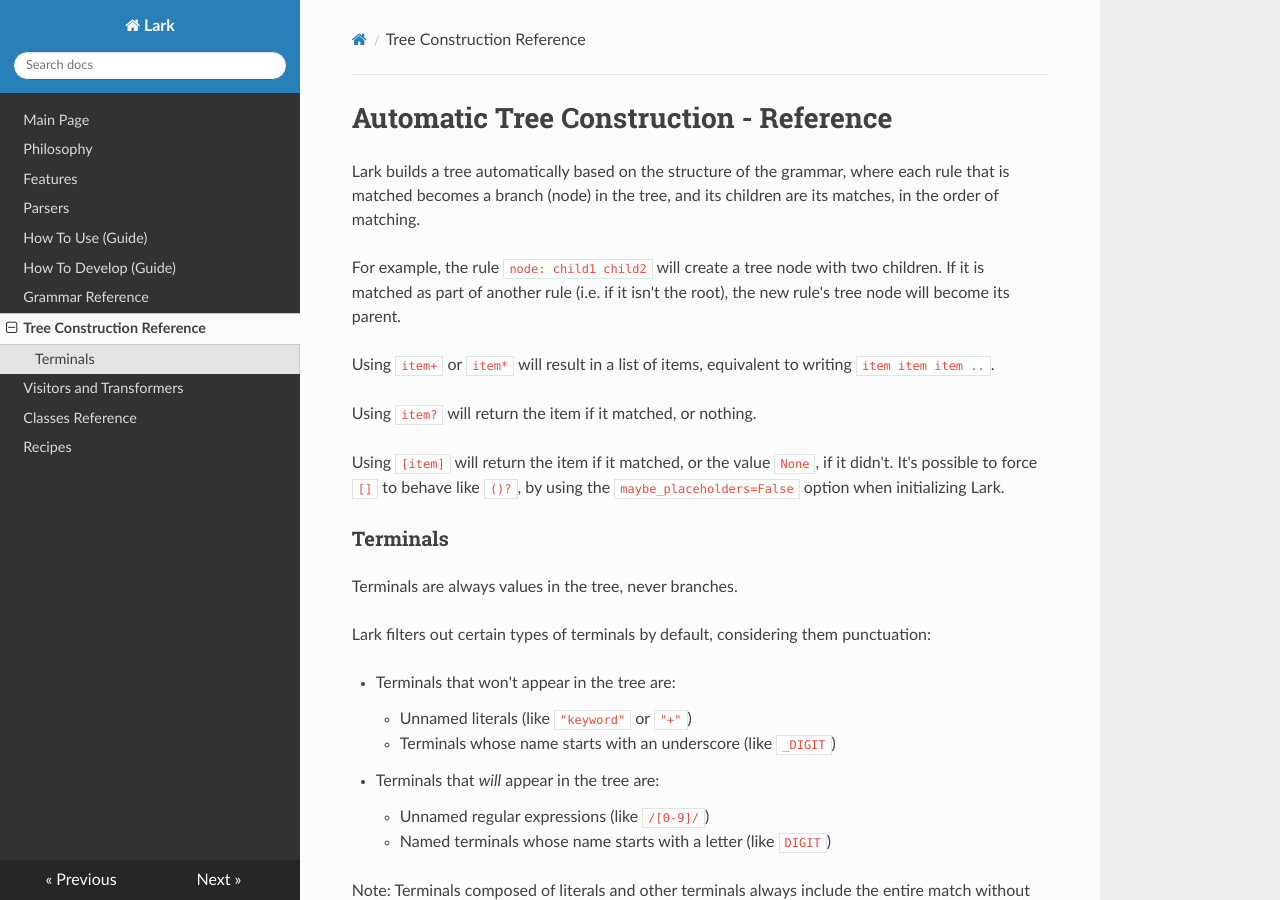
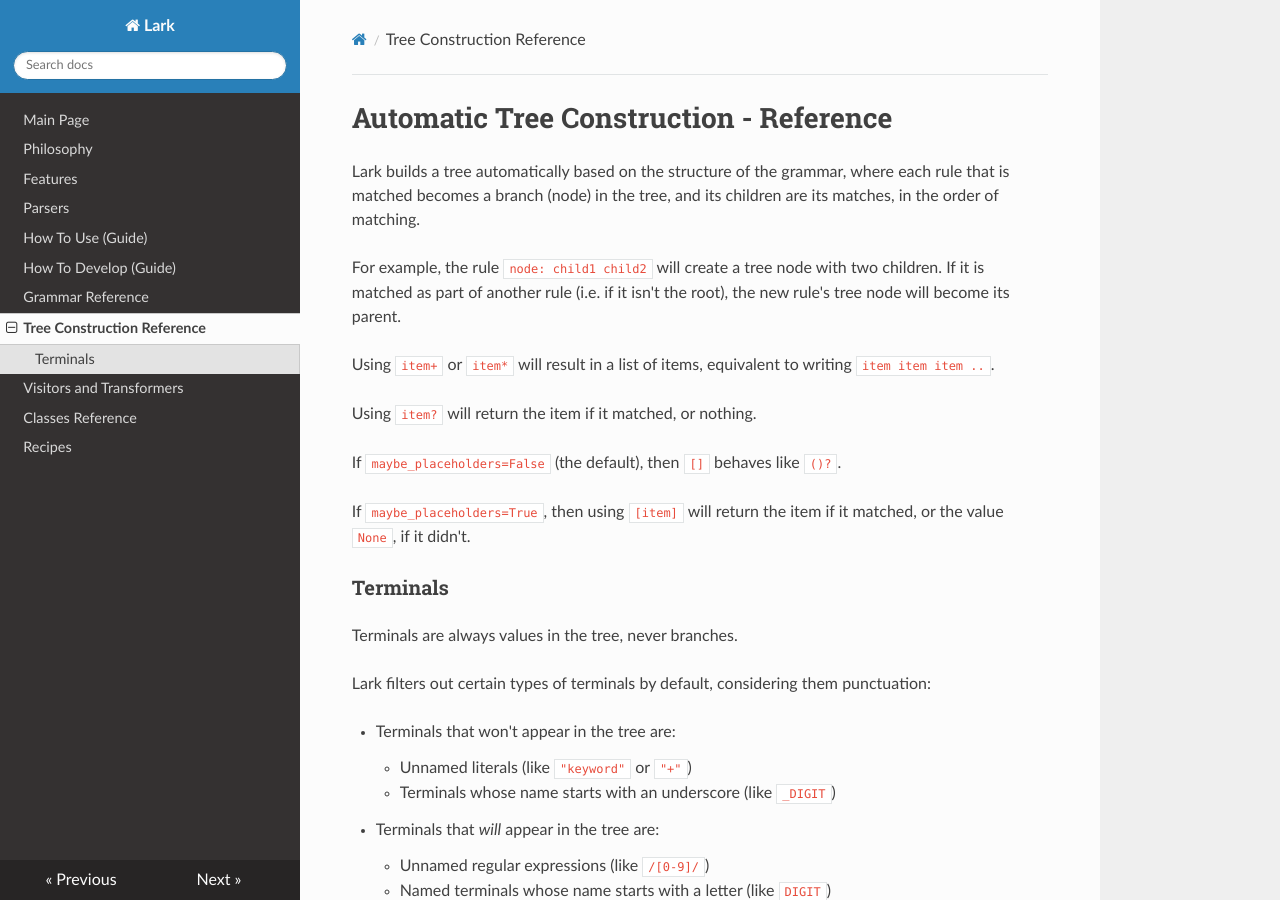
Before and after one commit to lark-parser/lark, an MkDocs documentation site: the page built from docs/tree_construction.md, in a window 1280 px wide and 900 px high. Built offline with MkDocs 1.6.1, drawn with Linux system fonts in a browser that asks for light colours; nearby versions of some CDN libraries; old or Windows-style settings are respelled for this version of MkDocs.

Commit message:
Fixed docs for maybe_placeholders

```diff
--- a/docs/tree_construction.md
+++ b/docs/tree_construction.md
@@ -9,7 +9,9 @@ Using `item+` or `item*` will result in a list of items, equivalent to writing `
 
 Using `item?` will return the item if it matched, or nothing.
 
-Using `[item]` will return the item if it matched, or the value `None`, if it didn't. It's possible to force `[]` to behave like `()?`, by using the `maybe_placeholders=False` option when initializing Lark.
+If `maybe_placeholders=False` (the default), then `[]` behaves like `()?`.
+
+If `maybe_placeholders=True`, then using `[item]` will return the item if it matched, or the value `None`, if it didn't.
 
 ### Terminals
 
```
Also changed, not shown: docs/classes.md (+1 -1 lines).
